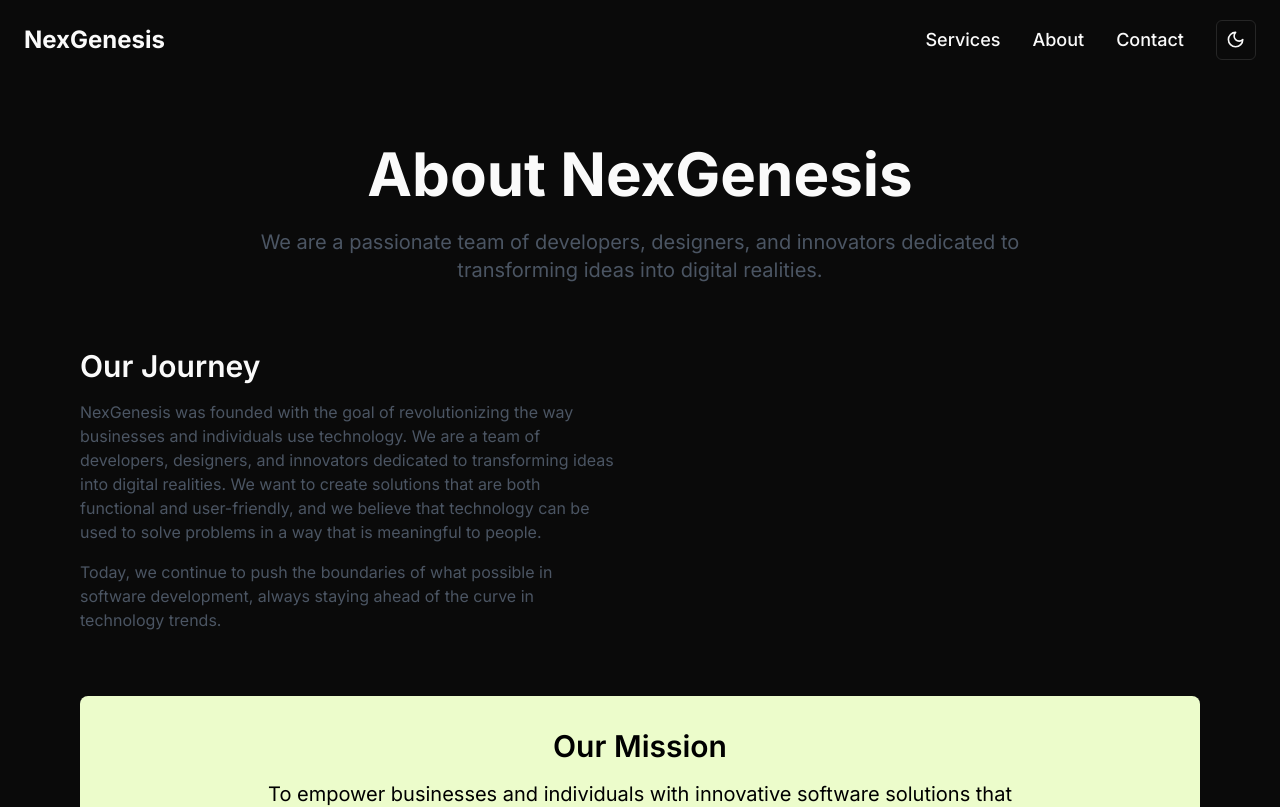
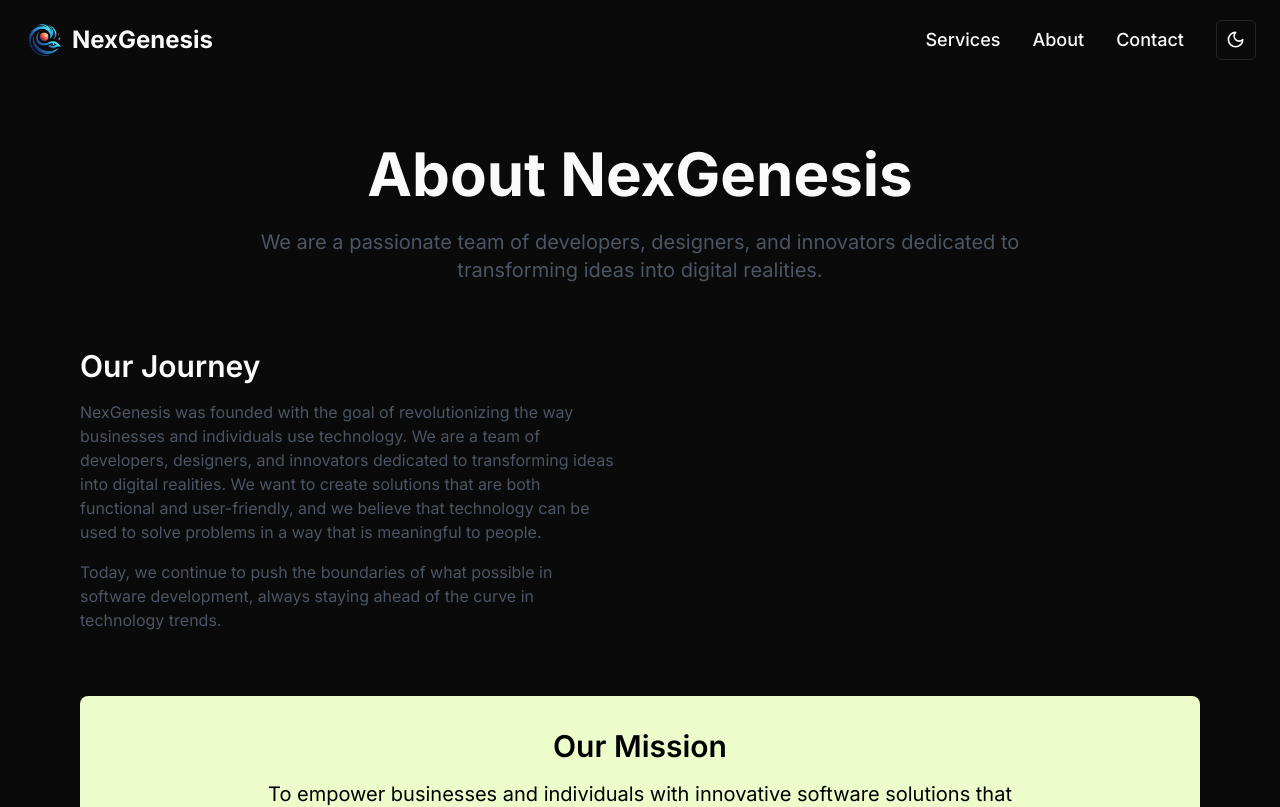
Before and after one commit to Mayor-Rhymes/software-perk, a Next.js app: page /about in a window 1280 px wide. Shown: the top 807 px of the page. Built offline with nearby package versions, Linux system fonts and the light colour scheme; no server answers.

Commit message:
add logo image to navbar for branding enhancement

```diff
--- a/src/components/navbar.tsx
+++ b/src/components/navbar.tsx
@@ -7,6 +7,7 @@ import { Moon, MoonIcon, Sun } from "lucide-react";
 import { DropdownMenu, DropdownMenuTrigger, DropdownMenuContent, DropdownMenuItem } from "@radix-ui/react-dropdown-menu";
 import { Button } from "./ui/button";
 import { useTheme } from "next-themes";
+import Image from "next/image";
 
 //import { motion } from "framer-motion";
 
@@ -26,9 +27,12 @@ export default function Navbar() {
 
   return (
     <nav className="hidden bg-background items-center justify-between h-20 px-6 sm:flex">
-      <Link href="/" className="text-2xl font-bold">
-        NexGenesis
-      </Link>
+       <div className="flex items-center space-x-2">
+        <Image src="/images/LogoNexGenesis.png" alt="NexGenesis" width={40} height={40} />
+        <Link href="/" className="text-2xl font-bold">
+          NexGenesis
+        </Link>
+      </div>
 
       <ul className="flex items-center space-x-8">
         {menuItems.map((item, index) => (
```
Also changed, not shown: public/images/LogoNexGenesis.png (added).
